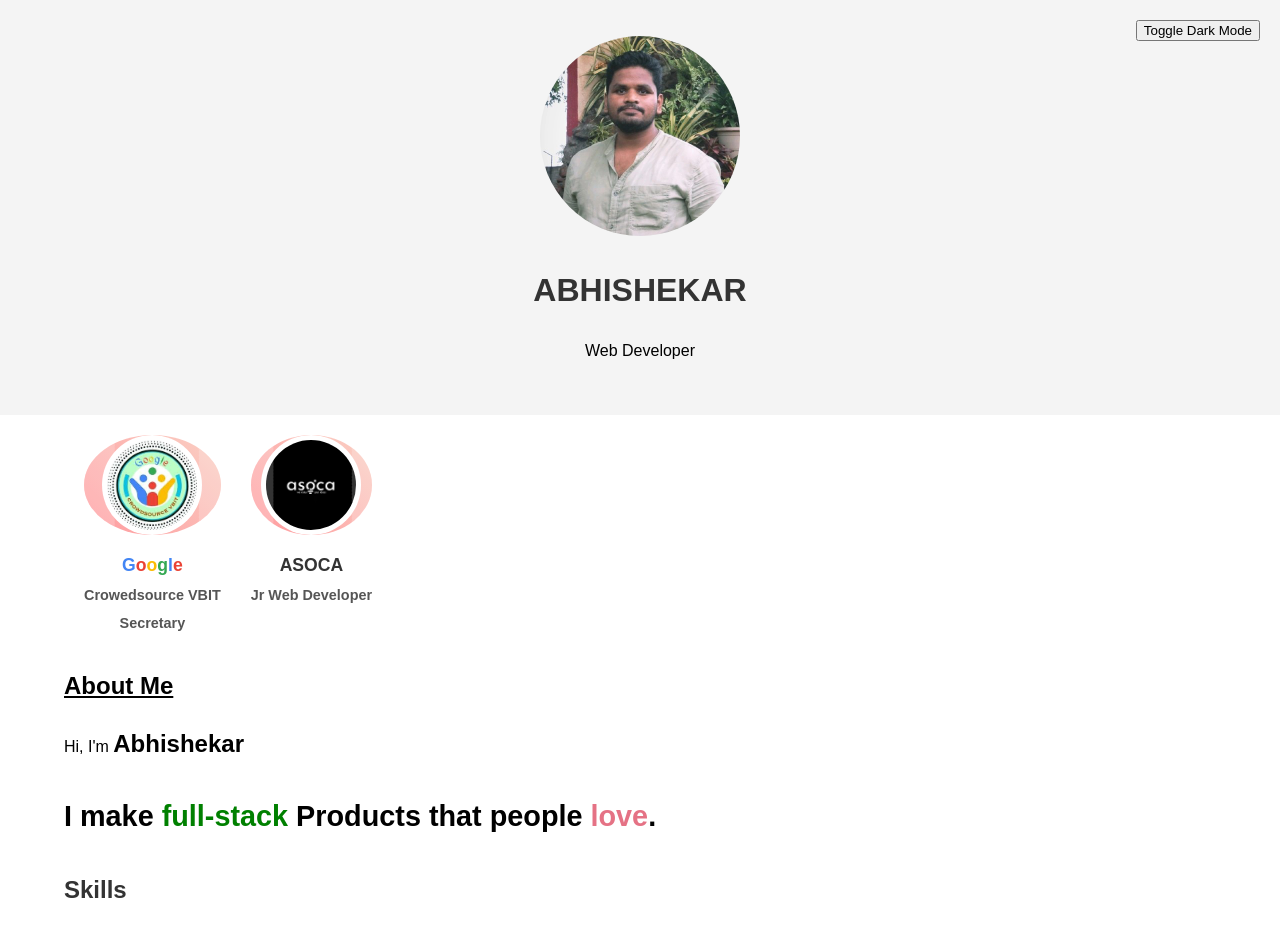
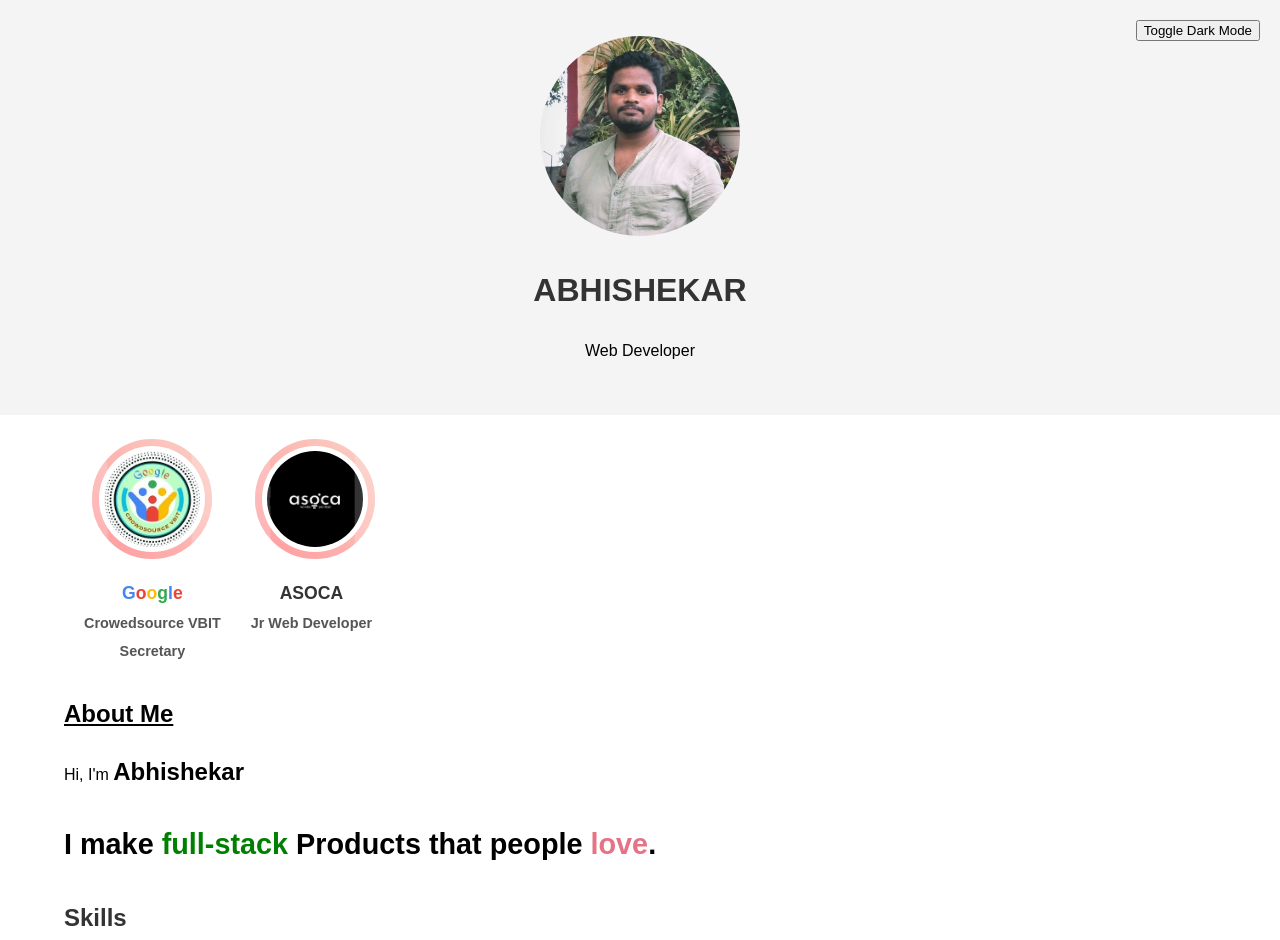
Before and after one commit to theabhishekar/FutureIntern_WD_02, a plain HTML site: page index.html in a window 1280 px wide. Shown: the top 940 px of the page. Drawn offline with Linux system fonts and the light colour scheme; a web font is replaced by a local one.

Commit message:
Update index.html
the size of the logo's have been changed...

```diff
--- a/index.html
+++ b/index.html
@@ -70,11 +70,12 @@
         }
         .current-position {
             width: 100%; /* Make the current position container responsive */
-            max-width: 150px; /* Set a maximum width */
-            height: auto; /* Maintain aspect ratio */
+            max-width: 120px; /* Increased maximum width for the circular frame */
+            height: 120px; /* Increased height for circular shape */
             margin: auto; /* Center the item */
             background: linear-gradient(45deg, #ff9a9e 0%, #fad0c4 99%, #fad0c4 100%);
-            border-radius: 50%;
+            border-radius: 100%; /* Make the frame circular */
+            border: 4px solid #fff; /* Added border to make the frame visible */
             position: relative;
             display: flex;
             justify-content: center;
@@ -82,12 +83,12 @@
             overflow: hidden;
         }
         .current-position-icon {
-            width: 90px;
-            height: 90px;
-            object-fit: cover;
-            border-radius: 50%;
-            background-color: white;
-            padding: 5px;
+            max-width: 100%; /* Adjust max width to fit within the circular frame */
+            max-height: 80%; /* Adjust max height to fit within the circular frame */
+            object-fit: cover; /* Ensure the image covers the area */
+            border-radius: 50%; /* Make the image circular */
+            background-color: white; /* Optional: background color for the icon */
+            padding: 5px; /* Optional: padding for the icon */
         }
         .current-position-text {
             margin-top: 1rem;
```
